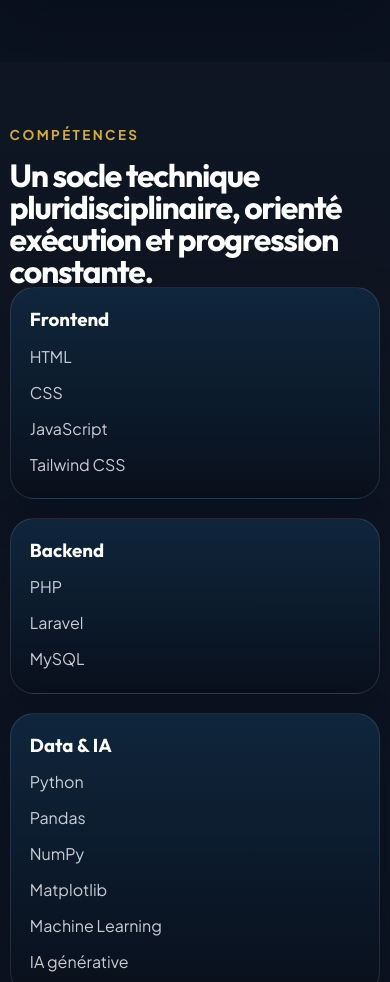
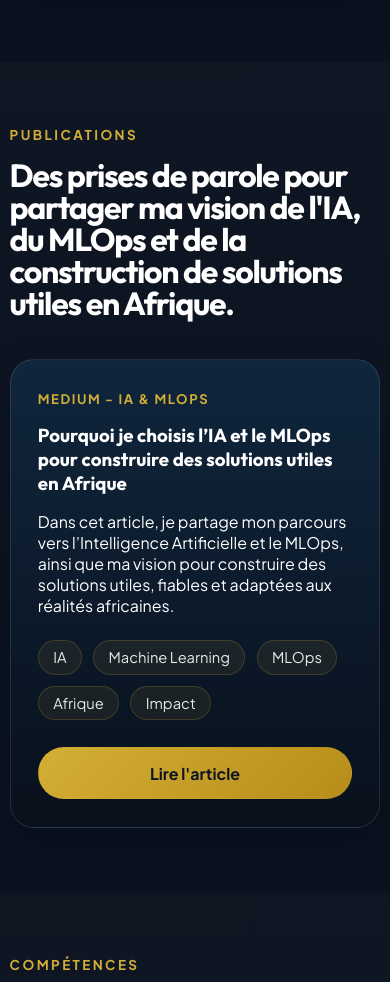
Before and after one commit to Vital225-og/vital-portfolio, a plain HTML site: page index.html in a window 390 px wide. Shown: the part 6520-7502 px from the top of the page. Drawn offline with Linux system fonts and the light colour scheme.

Commit message:
add medium article section to portfolio

```diff
--- a/assets/css/style.css
+++ b/assets/css/style.css
@@ -402,7 +402,8 @@ textarea {
 
 .expertise-grid,
 .projects-grid,
-.skills-grid {
+.skills-grid,
+.articles-grid {
   display: grid;
   gap: 1.2rem;
 }
@@ -433,6 +434,49 @@ textarea {
   max-width: 100%;
   padding: 28px;
   box-sizing: border-box;
+}
+
+.articles-grid {
+  grid-template-columns: minmax(0, 1fr);
+  width: 100%;
+  max-width: 960px;
+  margin: 2.5rem auto 0;
+}
+
+.article-card {
+  padding: 1.7rem;
+  border-radius: var(--radius-lg);
+  border: 1px solid var(--color-line);
+  background: linear-gradient(180deg, rgba(16, 42, 67, 0.82), rgba(9, 16, 27, 0.88));
+  box-shadow: var(--shadow-card);
+}
+
+.article-card h3 {
+  margin: 0 0 0.75rem;
+  font-family: "Outfit", sans-serif;
+}
+
+.article-card p {
+  margin-bottom: 1rem;
+}
+
+.article-tags {
+  display: flex;
+  flex-wrap: wrap;
+  gap: 0.7rem;
+  padding: 0;
+  margin: 1.5rem 0 1.7rem;
+  list-style: none;
+}
+
+.article-tags li {
+  padding: 0.55rem 0.9rem;
+  border-radius: var(--radius-sm);
+  border: 1px solid rgba(212, 175, 55, 0.2);
+  background: rgba(212, 175, 55, 0.08);
+  color: var(--color-muted);
+  font-size: 0.92rem;
+  line-height: 1;
 }
 
 .project-card h3,
@@ -639,7 +683,8 @@ textarea {
     grid-template-columns: repeat(2, minmax(0, 1fr));
   }
 
-  .projects-grid {
+  .projects-grid,
+  .articles-grid {
     grid-template-columns: repeat(2, minmax(0, 1fr));
   }
 }
@@ -705,7 +750,8 @@ textarea {
 }
 
 @media (max-width: 768px) {
-  .projects-grid {
+  .projects-grid,
+  .articles-grid {
     grid-template-columns: 1fr;
   }
 
--- a/index.html
+++ b/index.html
@@ -41,6 +41,7 @@
           <a href="#about" class="nav-link">À propos</a>
           <a href="#expertise" class="nav-link">Expertise</a>
           <a href="#projects" class="nav-link">Projets</a>
+          <a href="#articles" class="nav-link">Publications</a>
           <a href="#skills" class="nav-link">Compétences</a>
           <a href="#journey" class="nav-link">Parcours</a>
           <a href="#contact" class="nav-link nav-cta">Me contacter</a>
@@ -196,6 +197,30 @@
               <p class="project-tag">Data & IA</p>
               <h3>Labs Data & IA</h3>
               <p>Travaux pratiques autour de l'analyse de données, de la visualisation, des statistiques, du nettoyage de données et du Machine Learning.</p>
+            </article>
+          </div>
+        </div>
+      </section>
+
+      <section class="section section--tinted" id="articles">
+        <div class="container">
+          <div class="section-heading reveal">
+            <p class="eyebrow">Publications</p>
+            <h2>Des prises de parole pour partager ma vision de l'IA, du MLOps et de la construction de solutions utiles en Afrique.</h2>
+          </div>
+          <div class="articles-grid">
+            <article class="article-card reveal">
+              <p class="project-tag">Medium - IA & MLOps</p>
+              <h3>Pourquoi je choisis l’IA et le MLOps pour construire des solutions utiles en Afrique</h3>
+              <p>Dans cet article, je partage mon parcours vers l’Intelligence Artificielle et le MLOps, ainsi que ma vision pour construire des solutions utiles, fiables et adaptées aux réalités africaines.</p>
+              <ul class="article-tags" aria-label="Tags de l'article">
+                <li>IA</li>
+                <li>Machine Learning</li>
+                <li>MLOps</li>
+                <li>Afrique</li>
+                <li>Impact</li>
+              </ul>
+              <a href="https://medium.com/@vitalcoulibaly28/pourquoi-je-choisis-lia-et-le-mlops-pour-construire-des-solutions-utiles-en-afrique-5b26a874eedf" class="button button--primary" target="_blank" rel="noopener noreferrer">Lire l'article</a>
             </article>
           </div>
         </div>
```
